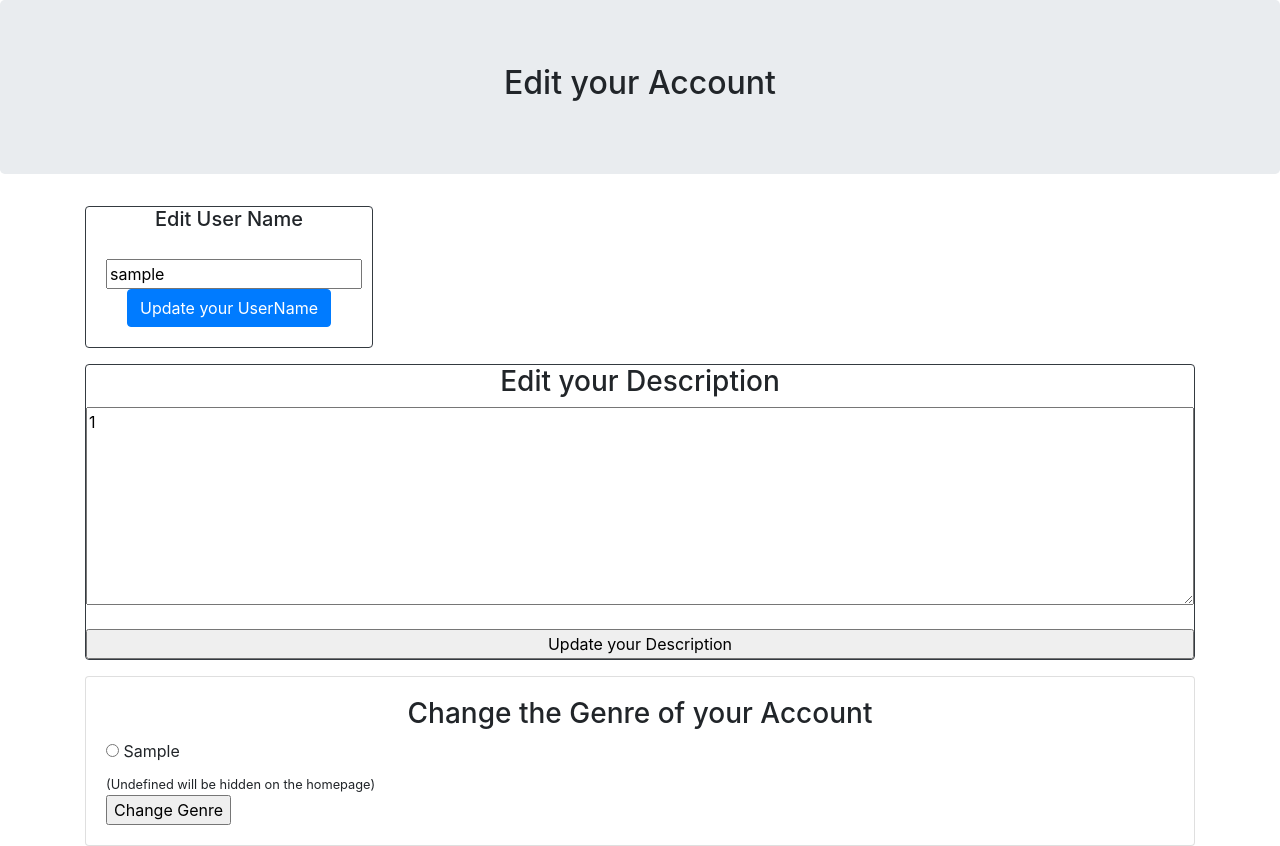
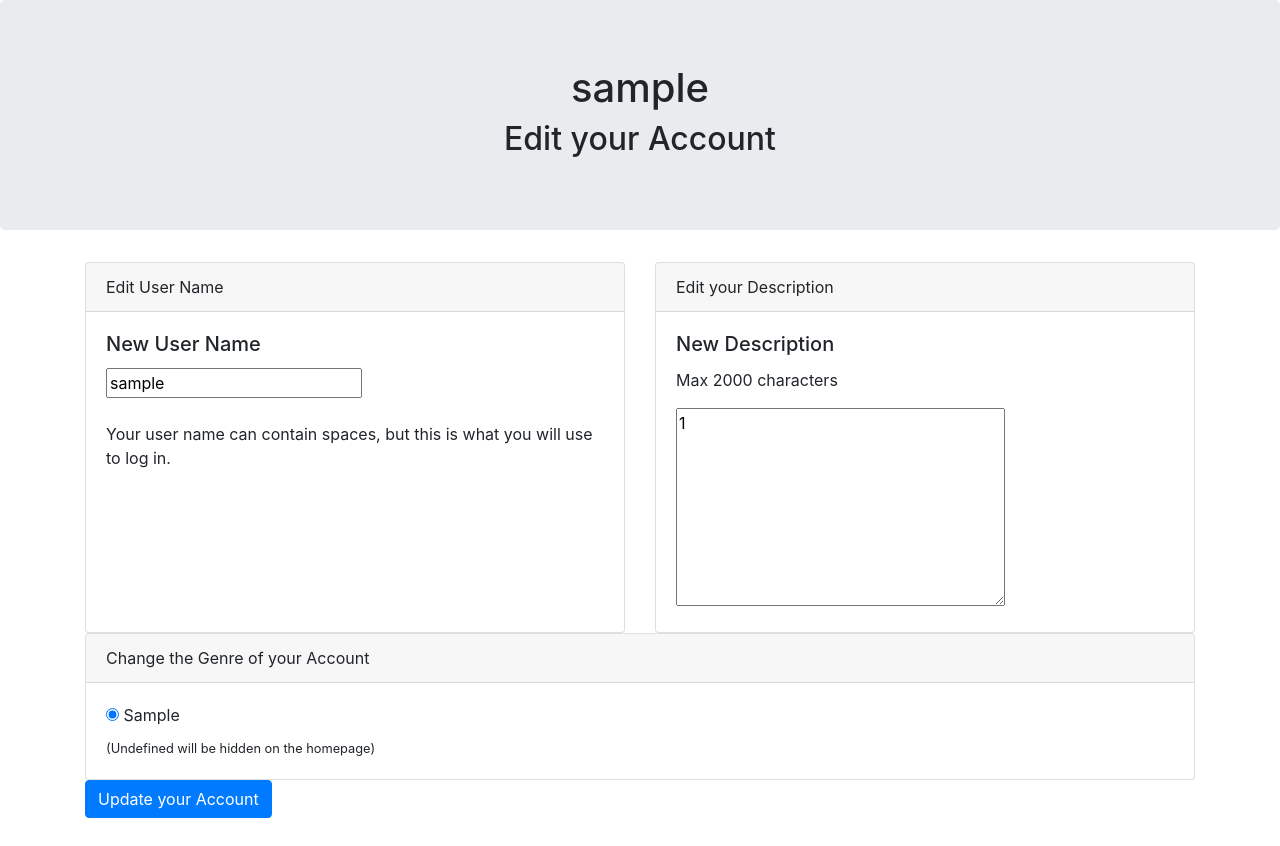
Before and after one commit to noahjeffers/podcast-Project, a PHP site: page /editaccount.php in a window 1280 px wide. After the commit the page ends 818 px from the top, so only its background shows below. Run offline with PHP 8.4, Linux system fonts and the light colour scheme; the visitor is signed in with stand-in values (Sample User, id 1); tables that the repository leaves empty or names only in its code hold one stand-in row (values such as "Sample post").

Commit message:
it appears that the updating Creator Accounts functions works. I will need to do more testing. Tomorrow--File Upload

```diff
--- a/adminhomepage.php
+++ b/adminhomepage.php
@@ -10,7 +10,8 @@
 
 
 
-
+// Add Genre Functionality
+// Delete User Account
 
 ?>
 
--- a/editaccount.php
+++ b/editaccount.php
@@ -4,70 +4,117 @@
 if(!isset($_SESSION['username'])){
   header("Location: index.php");
 }
+//Page Load
 $user = $_SESSION['username'];
 $query = "SELECT genre FROM genre ";
 $genrestatement = $db->prepare($query);
 $genrestatement->execute();
 
+$currentGenreID=$_SESSION['genreid'];
+$query = "SELECT genre FROM genre WHERE GenreID = :genreID ";
+$secondgenrestatement = $db->prepare($query);
+$secondgenrestatement->bindValue(':genreID',$currentGenreID);
+$secondgenrestatement->execute();
+$currentGenre=$secondgenrestatement->fetch();
 
 
+
+//this page will deal with image upload
+//and updating the creator database
+if($_POST){
+
+    $newUserName=filter_input(INPUT_POST,'username',FILTER_SANITIZE_SPECIAL_CHARS);
+    $newDescription=filter_input(INPUT_POST,'description',FILTER_SANITIZE_SPECIAL_CHARS);
+    $newGenre = $_POST['genre'];
+    //retrieve the GenreID based off the selected genre radio button
+    $Genre = $_POST['genre'];
+    $genrequery = "SELECT GenreID FROM Genre WHERE Genre = :genre";
+    $genrestatement = $db->prepare($genrequery);
+    $genrestatement->bindValue(':genre',$Genre);
+    $genrestatement->execute();
+    $GenreID = $genrestatement->fetch();
+    $SelectedGenreID = $GenreID['GenreID'];
+    $userID=$_SESSION['userid'];
+
+    $updatequery = "UPDATE creator SET UserName = :username, Description = :description, GenreID = :genre WHERE UserID = $userID";
+    $updatestatement=$db->prepare($updatequery);
+    $updatestatement->bindValue(':username',$newUserName);
+    $updatestatement->bindValue(':description', $newDescription);
+    $updatestatement->bindValue(':genre',$SelectedGenreID);
+    $updatestatement->execute();
+
+    $_SESSION['username']=$newUserName;
+    $_SESSION['description']=$newDescription;
+    // Removes the Genre Radio Buttons on POST, Will have to look into it.
+}
 ?>
 <!DOCTYPE html>
 <html lang="en" dir="ltr">
   <head>
     <meta charset="utf-8">
-    <title>EDIT - <?=$user?> ACCOUNT</title>
-
+    <title>EDIT - <?=$user?> - ACCOUNT</title>
     <link rel="stylesheet" href="https://stackpath.bootstrapcdn.com/bootstrap/4.4.1/css/bootstrap.min.css" integrity="sha384-Vkoo8x4CGsO3+Hhxv8T/Q5PaXtkKtu6ug5TOeNV6gBiFeWPGFN9MuhOf23Q9Ifjh" crossorigin="anonymous">
     <style>
       .jumbotron{
         text-align: center;
       }
-
-
     </style>
   </head>
   <body>
     <div class="jumbotron">
+      <h1><?=$_SESSION['username']?></h1>
       <h2>Edit your Account</h2>
     </div>
     <div class="container">
-      <div class="card border-dark mb-3 text-center" style="max-width: 18rem;">
-            <h5 class="text-center">Edit User Name</h5>
+      <form class="" action="editaccount.php" method="post">
+        <div class="card-deck">
+          <div class="card">
+            <div class="card-header">Edit User Name</div>
               <div class="card-body">
-            <form action="editaccount.php" method="post">
+                <h5 class="card-title">New User Name</h5>
                   <input type="text" name="username" value="<?=$_SESSION['username']?>">
-              <input class="btn btn-primary" type="submit" name="submit" value="Update your UserName">
-            </form>
+                <br>
+                <br>
+                <p>Your user name can contain spaces, but this is what you will use to log in.</p>
               </div>
           </div>
+          <div class="card">
+            <div class="card-header">
+              Edit your Description
+            </div>
+            <div class="card-body">
+              <h5 class="card-title">New Description</h5>
+              <p class="card-text">Max 2000 characters</p>
+                <h3 class="text-center"></h3>
+                <textarea name="description" rows="8" cols="30"><?=$_SESSION['description']?></textarea>
 
-
-
-      <form class=" card border-dark mb-3 style="max-width: 18rem;"" action="editaccount.php" method="post">
-        <h3 class="text-center">Edit your Description</h3>
-        <textarea name="description" rows="8" cols="30"><?=$_SESSION['description']?></textarea>
-        <br><input type="submit" name="submit" value="Update your Description">
-      </form>
-
-      <form class="card " action="editaccount.php" method="post">
+            </div>
+          </div>
+        </div>
+        <div class="card">
+          <div class="card-header">Change the Genre of your Account</div>
           <div class="card-body">
-          <h3 class="text-center">Change the Genre of your Account</h3>
                 <?php if ($genrestatement -> rowCount()<1):?>
                     <h2 class="text-center">Error - No Genre found</h2>
                 <?php else: ?>
                   <?php foreach ($genrestatement as $genre): ?>
+                    <?php if($currentGenre['genre']==$genre['genre']):?>
+                        <input type="radio" checked id="<?=$genre['genre']?>" name="genre" value="<?=$genre['genre']?>">
+                      <label for="<?=$genre['genre']?>"><?=$genre['genre']?></label>
+                    <?php else: ?>
                       <input type="radio" id="<?=$genre['genre']?>" name="genre" value="<?=$genre['genre']?>">
                       <label for="<?=$genre['genre']?>"><?=$genre['genre']?></label>
+                    <?php endif ?>
                   <?php endforeach ?>
                     <br><small>(Undefined will be hidden on the homepage)</small>
                 <?php endif ?>
-          <br><input type="submit" name="upload" value="Change Genre">
+
           </div>
+        </div>
+        <input class="btn btn-primary " type="submit" name="submit" value="Update your Account">
       </form>
     </div>
     <script src="https://maxcdn.bootstrapcdn.com/bootstrap/3.3.7/js/bootstrap.min.js"
     integrity="sha384-Tc5IQib027qvyjSMfHjOMaLkfuWVxZxUPnCJA7l2mCWNIpG9mGCD8wGNIcPD7Txa" crossorigin="anonymous"></script>
   </body>
-
 </html>
--- a/login.php
+++ b/login.php
@@ -13,16 +13,18 @@
     $username = strtolower(filter_input(INPUT_POST,"username",FILTER_SANITIZE_SPECIAL_CHARS));
     $password = $_POST["password"];//HASH Password?
 
-    $query = "SELECT UserID, UserName, Description, Password FROM creator WHERE username = :username";
+    $query = "SELECT UserID, UserName, Description, Password, GenreID FROM creator WHERE username = :username";
     $statement = $db->prepare($query);
     $statement->bindValue(':username',$username);
     $statement->execute();
     $user=$statement->fetch();
     $userHashedPassword=$user['Password'];
+
     if (password_verify($password,$userHashedPassword)) {
       $_SESSION['userid']=$user['UserID'];
       $_SESSION['username']=$user['UserName'];
       $_SESSION['description']=$user['Description'];
+      $_SESSION['genreid']=$user['GenreID'];
       //header("Location: index.php");
     }
 
@@ -45,6 +47,7 @@
       <?php if($login==true); ?>
         <p><?=$note?></p>
         <a href="logout.php">Log Out</a>
+        <!-- <p><?=$_SESSION['genreid']?></p> -->
     <?php else:?>
       <p>Please try again</p>
       <div class="container">
--- a/profile.php
+++ b/profile.php
@@ -50,7 +50,6 @@
       <ul>
         <?php if ($podcaststatement -> rowCount()<1):?>
             <h2>Error - No Podcasts found</h2>
-
         <?php else: ?>
           <?php foreach ($podcaststatement as $podcast): ?>
             <li>
```
Lines whose indentation alone changed are shown as unchanged.
